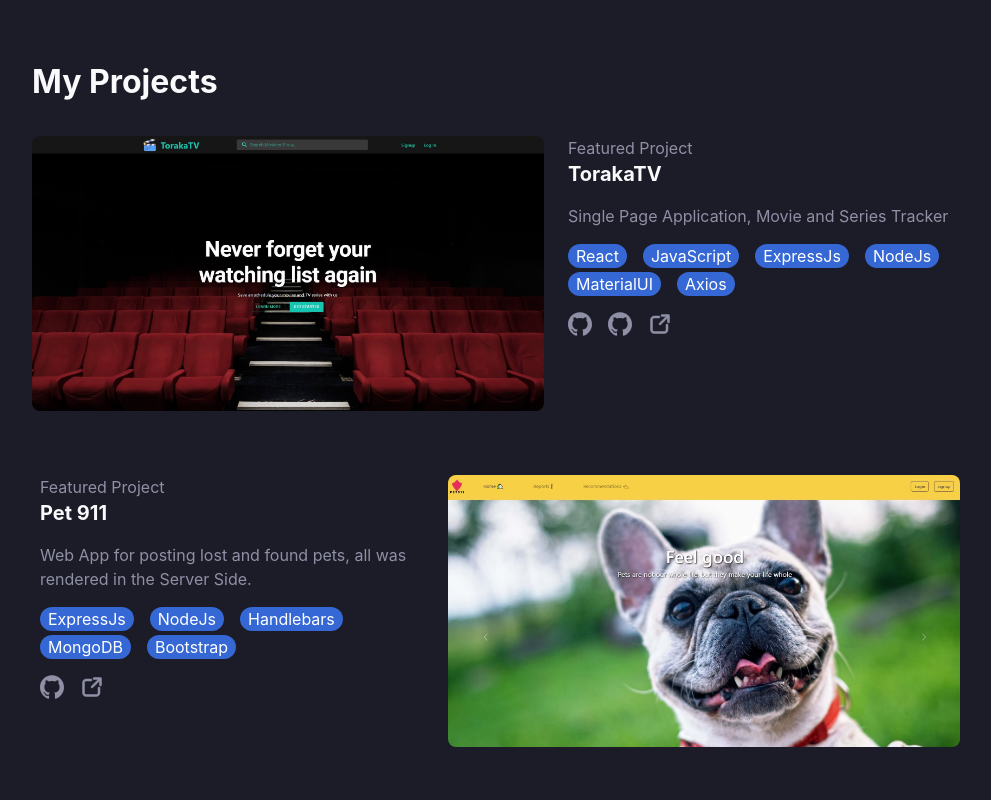
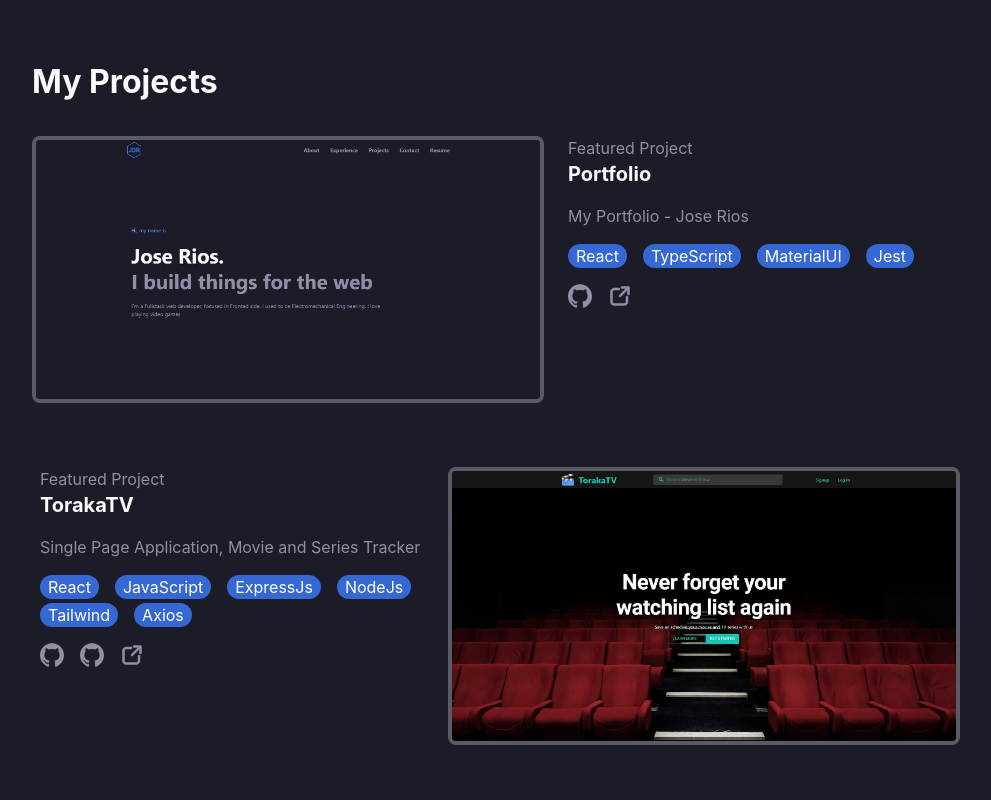
Before and after one commit to Jos017/portfolio-jose-rios, a React (Vite) app: page / in a window 1280 px wide. Shown: the part 2640-3440 px from the top of the page, without its empty margins (144-1135 px from the left). Built offline with nearby package versions, Linux system fonts and the light colour scheme; what @react-pdf/renderer would draw is missing.

Commit message:
Add portfolio project

```diff
--- a/src/common/const.tsx
+++ b/src/common/const.tsx
@@ -1,4 +1,5 @@
 import pet911Img from '../assets/images/projects/pet911.jpg';
+import portfolioImg from '../assets/images/projects/portfolio.jpg';
 import puzzleBubbleImg from '../assets/images/projects/puzzleBubble.jpg';
 import torakaTVImg from '../assets/images/projects/torakaTV.jpg';
 import AcademicCap from '../assets/icons/AcademicCap';
@@ -21,7 +22,7 @@ const NAVIGATION: Link[] = [
 const NETWORKING: Link[] = [
   {
     name: 'LinkedIn',
-    route: 'https://www.linkedin.com/in/jos017/',
+    route: 'https://linkedin.com/in/jos017/',
     svg: <LinkedIn />,
   },
   {
@@ -33,6 +34,10 @@ const NETWORKING: Link[] = [
     name: 'jrbernabe@gmail.com',
     route: 'mailto:jrbernabe@gmail.com',
   },
+  {
+    name: 'Portfolio',
+    route: 'joseriosdev.vercel.app',
+  }
 ];
 
 // Resume Info
@@ -67,6 +72,16 @@ const LANGUAGES: Language[] = [
 
 const PROJECTS: Project[] = [
   {
+    title: 'Portfolio',
+    subtitle: 'Featured Project',
+    description: 'My Portfolio - Jose Rios',
+    techUsed: ['React', 'TypeScript', 'MaterialUI', 'Jest'],
+    imgUrl: portfolioImg,
+    gitHubMainUrl: 'https://github.com/Jos017/portfolio-jose-rios',
+    deployUrl: 'https://joseriosdev.vercel.app/',
+    date: new Date(2023, 6),
+  },
+  {
     title: 'TorakaTV',
     subtitle: 'Featured Project',
     description: 'Single Page Application, Movie and Series Tracker',
@@ -75,7 +90,7 @@ const PROJECTS: Project[] = [
       'JavaScript',
       'ExpressJs',
       'NodeJs',
-      'MaterialUI',
+      'Tailwind',
       'Axios',
     ],
     imgUrl: torakaTVImg,
--- a/src/components/ProjectCard.tsx
+++ b/src/components/ProjectCard.tsx
@@ -1,4 +1,6 @@
-import { FC } from 'react';
+import notAvailableImg from '../assets/images/imageNotAvailable.jpg';
+
+import { FC, useState } from 'react';
 import { Project } from '../common/types';
 import GitHub from '../assets/icons/GitHub';
 import ExternalLink from '../assets/icons/ExternalLink';
@@ -11,11 +13,11 @@ const ProjectCard: FC<props> = ({ project, imgPos = 'left' }) => {
     description,
     gitHubMainUrl,
     gitHubSecondaryUrl,
-    imgUrl,
     subtitle,
     techUsed,
     title,
   } = project;
+  const [imgUrl, setImgUrl] = useState(project.imgUrl);
 
   return (
     <div
@@ -23,8 +25,15 @@ const ProjectCard: FC<props> = ({ project, imgPos = 'left' }) => {
         imgPos === 'right' ? 'flex-row-reverse' : 'flex-row'
       } flex gap-6`}
     >
-      <div className="h-fit max-w-lg overflow-hidden rounded-lg">
-        <img className="w-full" src={imgUrl} alt={title} />
+      <div className="h-fit max-w-lg overflow-hidden rounded-lg border-4 border-solid border-light-1 border-opacity-30 hover:border-opacity-80">
+        <a href={deployUrl} rel="noreferrer" target="_blank">
+          <img
+            className="w-full"
+            src={!imgUrl ? notAvailableImg : imgUrl}
+            alt={title}
+            onError={() => setImgUrl(notAvailableImg)}
+          />
+        </a>
       </div>
       <div className="flex max-w-sm flex-col gap-4">
         <div>
@@ -43,16 +52,16 @@ const ProjectCard: FC<props> = ({ project, imgPos = 'left' }) => {
           ))}
         </ul>
         <div className="flex gap-4">
-          <a href={gitHubMainUrl}>
+          <a href={gitHubMainUrl} rel="noreferrer" target="_blank">
             <GitHub />
           </a>
           {gitHubSecondaryUrl && (
-            <a href={gitHubSecondaryUrl}>
+            <a href={gitHubSecondaryUrl} rel="noreferrer" target="_blank">
               <GitHub />
             </a>
           )}
           {deployUrl && (
-            <a href={deployUrl}>
+            <a href={deployUrl} rel="noreferrer" target="_blank">
               <ExternalLink />
             </a>
           )}
```
Also changed, not shown: src/assets/images/imageNotAvailable.jpg (added), src/assets/images/projects/portfolio.jpg (added).
